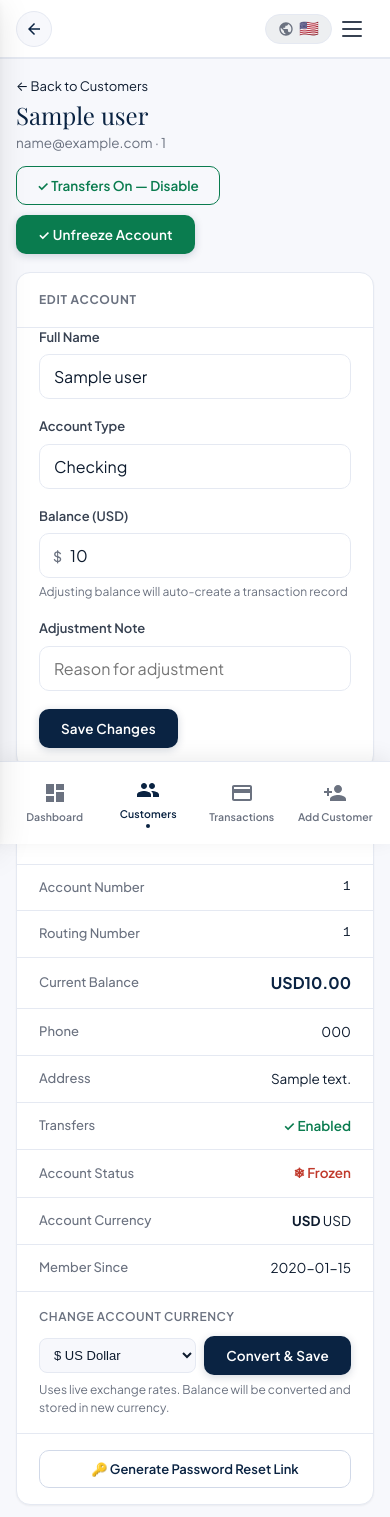
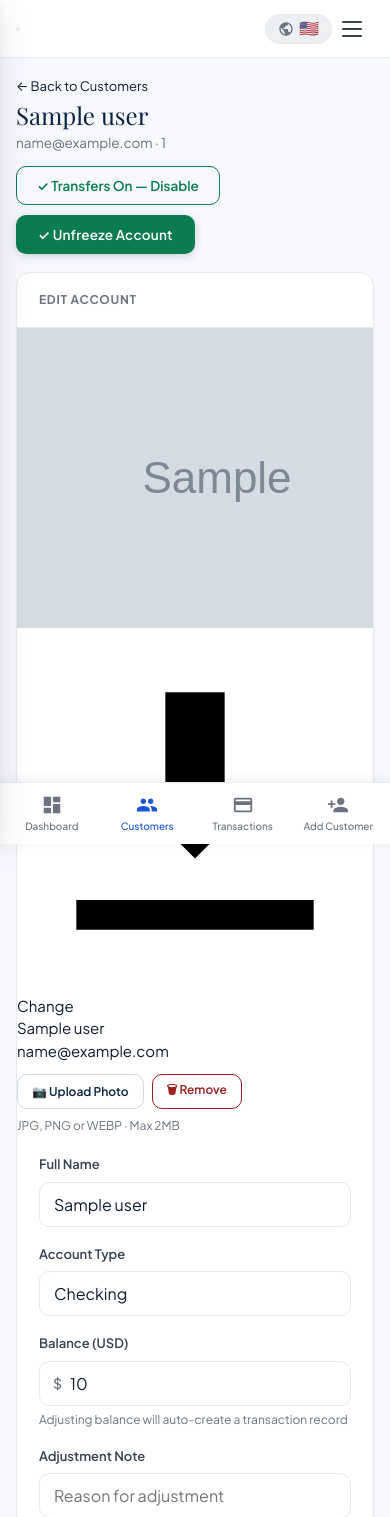
Before and after one commit to novbank/novbank, a Flask app: page /admin/customer/1 in a window 390 px wide. Shown: the top 1517 px of the page. Run offline with Flask 3, Linux system fonts and the light colour scheme; the visitor is signed in with stand-in values (Sample User, id 1); grey boxes marked "Sample" are stand-in pictures; a database or web service that is not in the repository returns one stand-in record (values such as "Sample title"); parts of the project's set-up code (start-up, migrations or seed data) failed here and were passed over; some libraries are stand-ins or nearby versions.

Commit message:
customer avatar data upload

```diff
--- a/app.py
+++ b/app.py
@@ -140,16 +140,14 @@ def init_db():
         member_since TEXT,
         created_at TEXT DEFAULT CURRENT_TIMESTAMP,
         currency TEXT DEFAULT 'USD',
-        currency_symbol TEXT DEFAULT '$'
+        currency_symbol TEXT DEFAULT '$',
+        avatar TEXT DEFAULT NULL
     )""")
 
-    # Migration: add currency columns if they don't exist yet
-    cur.execute("""
-        ALTER TABLE users ADD COLUMN IF NOT EXISTS currency TEXT DEFAULT 'USD'
-    """)
-    cur.execute("""
-        ALTER TABLE users ADD COLUMN IF NOT EXISTS currency_symbol TEXT DEFAULT '$'
-    """)
+    # Migration: add columns if they don't exist yet
+    cur.execute("ALTER TABLE users ADD COLUMN IF NOT EXISTS currency TEXT DEFAULT 'USD'")
+    cur.execute("ALTER TABLE users ADD COLUMN IF NOT EXISTS currency_symbol TEXT DEFAULT '$'")
+    cur.execute("ALTER TABLE users ADD COLUMN IF NOT EXISTS avatar TEXT DEFAULT NULL")
 
     cur.execute("""
     CREATE TABLE IF NOT EXISTS transactions (
@@ -279,6 +277,7 @@ def login():
             session["user_id"] = user["id"]
             session["role"]    = user["role"]
             session["name"]    = user["name"]
+            session["avatar"]  = user["avatar"] or ""
             return redirect(url_for("admin_dashboard", splash=1) if user["role"] == "admin" else url_for("dashboard", splash=1))
         error = "Invalid email or password."
     return render_template("login.html", error=error)
@@ -819,6 +818,52 @@ def admin_change_currency(uid):
     return redirect(url_for("admin_edit_customer", uid=uid))
 
 
+# ─── ADMIN UPLOAD AVATAR ────────────────────────────────────
+@app.route("/admin/upload_avatar/<int:uid>", methods=["POST"])
+@login_required
+@admin_required
+def admin_upload_avatar(uid):
+    import base64
+    from flask import flash
+    file = request.files.get("avatar")
+    if not file or file.filename == "":
+        flash("No file selected.", "error")
+        return redirect(url_for("admin_edit_customer", uid=uid))
+    allowed = {"image/jpeg", "image/png", "image/webp", "image/gif"}
+    if file.content_type not in allowed:
+        flash("Only JPG, PNG, WEBP or GIF images allowed.", "error")
+        return redirect(url_for("admin_edit_customer", uid=uid))
+    data = file.read()
+    if len(data) > 2 * 1024 * 1024:  # 2MB max
+        flash("Image too large. Maximum size is 2MB.", "error")
+        return redirect(url_for("admin_edit_customer", uid=uid))
+    b64 = base64.b64encode(data).decode("utf-8")
+    data_url = f"data:{file.content_type};base64,{b64}"
+    con = get_db()
+    cur = con.cursor()
+    cur.execute("UPDATE users SET avatar=%s WHERE id=%s", (data_url, uid))
+    con.commit()
+    con.close()
+    # Refresh session avatar if admin is viewing their own profile (unlikely but safe)
+    if session.get("user_id") == uid:
+        session["avatar"] = data_url
+    flash("Profile photo updated successfully.", "success")
+    return redirect(url_for("admin_edit_customer", uid=uid))
+
+@app.route("/admin/remove_avatar/<int:uid>", methods=["POST"])
+@login_required
+@admin_required
+def admin_remove_avatar(uid):
+    from flask import flash
+    con = get_db()
+    cur = con.cursor()
+    cur.execute("UPDATE users SET avatar=NULL WHERE id=%s", (uid,))
+    con.commit()
+    con.close()
+    flash("Profile photo removed.", "success")
+    return redirect(url_for("admin_edit_customer", uid=uid))
+
+
 # ─── ADMIN TOGGLE TRANSFER ──────────────────────────────────
 @app.route("/admin/toggle_transfer/<int:uid>", methods=["POST"])
 @login_required
--- a/static/css/style.css
+++ b/static/css/style.css
@@ -197,6 +197,15 @@ html, body {
   justify-content: center;
   flex-shrink: 0;
 }
+.avatar-sm-img {
+  width: 36px;
+  height: 36px;
+  border-radius: 50%;
+  object-fit: cover;
+  flex-shrink: 0;
+  border: 2px solid var(--border);
+  box-shadow: 0 1px 4px rgba(0,0,0,0.12);
+}
 .user-name-sm { font-size: 13px; font-weight: 600; color: var(--text); white-space: nowrap; overflow: hidden; text-overflow: ellipsis; }
 .user-role-sm { font-size: 11px; color: var(--text-muted); }
 .logout-link {
@@ -221,32 +230,13 @@ html, body {
   border-bottom: 1px solid var(--border);
   padding: 0 16px;
   height: 58px;
-  position: fixed;
+  position: sticky;
   top: 0;
-  left: 0;
-  right: 0;
   z-index: 200;
   flex-shrink: 0;
-  box-shadow: 0 1px 0 var(--border);
 }
 .mobile-logo { display: flex; align-items: center; gap: 8px; }
 .mobile-logo .logo-text { font-size: 17px; color: var(--navy); }
-
-.mob-back-btn {
-  width: 36px;
-  height: 36px;
-  border-radius: 50%;
-  background: var(--bg);
-  border: 1px solid var(--border);
-  display: flex;
-  align-items: center;
-  justify-content: center;
-  cursor: pointer;
-  flex-shrink: 0;
-  transition: background 0.15s;
-}
-.mob-back-btn svg { width: 18px; height: 18px; fill: var(--navy); }
-.mob-back-btn:hover { background: var(--navy-light); }
 
 .hamburger {
   display: flex;
@@ -770,7 +760,7 @@ html, body {
   border-radius: 20px;
   font-size: 13.5px;
   color: var(--blue);
-  margin: 22px;
+  margin-bottom: 22px;
   font-weight: 500;
 }
 
@@ -865,13 +855,13 @@ html, body {
   display: none;
   position: fixed;
   bottom: 0; left: 0; right: 0;
-  height: auto;
+  height: 62px;
   background: var(--white);
   border-top: 1px solid var(--border);
   z-index: 200;
-  padding: 8px 8px;
-  padding-bottom: calc(8px + env(safe-area-inset-bottom));
-  box-shadow: 0 -4px 20px rgba(0,0,0,0.07);
+  padding: 0 4px;
+  padding-bottom: env(safe-area-inset-bottom);
+  box-shadow: 0 -2px 12px rgba(0,0,0,0.06);
 }
 .mbn-item {
   flex: 1;
@@ -879,31 +869,18 @@ html, body {
   flex-direction: column;
   align-items: center;
   justify-content: center;
-  gap: 4px;
+  gap: 3px;
   text-decoration: none;
   color: var(--text-muted);
-  font-size: 10.5px;
+  font-size: 10px;
   padding: 8px 4px;
   border-radius: var(--r-md);
-  transition: color 0.15s, background 0.15s;
+  transition: color 0.15s;
   font-family: var(--font);
-  font-weight: 600;
-  letter-spacing: 0.1px;
+  font-weight: 500;
 }
-.mbn-item svg { width: 24px; height: 24px; fill: currentColor; }
-.mbn-item.active { color: var(--navy); }
-.mbn-item.active svg { fill: var(--navy); }
-.mbn-item.active span { position: relative; }
-.mbn-item.active span::after {
-  content: '';
-  display: block;
-  width: 4px;
-  height: 4px;
-  background: var(--navy);
-  border-radius: 50%;
-  margin: 2px auto 0;
-}
-.mbn-item:active { background: var(--navy-light); }
+.mbn-item svg { width: 22px; height: 22px; fill: currentColor; }
+.mbn-item.active { color: var(--blue); }
 
 /* ── WITHDRAWAL PAGE ─────────────────────────── */
 .withdraw-layout { display: flex; gap: 24px; align-items: flex-start; }
@@ -976,28 +953,15 @@ html, body {
   .sidebar {
     position: fixed;
     top: 0; left: 0;
-    height: 100%;
-    height: 100dvh;
+    height: 100vh;
     z-index: 300;
     transform: translateX(-100%);
     transition: transform 0.28s cubic-bezier(0.4,0,0.2,1);
     box-shadow: var(--shadow-lg);
-    display: flex;
-    flex-direction: column;
-    overflow: hidden;
-  }
-  .sidebar-nav {
-    flex: 1;
-    overflow-y: auto;
-    -webkit-overflow-scrolling: touch;
-  }
-  .sidebar-footer {
-    flex-shrink: 0;
-    padding-bottom: calc(14px + env(safe-area-inset-bottom));
   }
   .sidebar.open { transform: translateX(0); }
   .app-shell { flex-direction: column; height: auto; min-height: 100vh; }
-  .main-content { padding: 74px 16px 100px; }
+  .main-content { padding: 16px 16px 80px; }
   .page-header { flex-direction: column; gap: 12px; margin-bottom: 18px; }
   .page-title { font-size: 24px; }
   .header-actions { width: 100%; }
@@ -1007,10 +971,8 @@ html, body {
   .balance-amount { font-size: 34px; }
   .balance-hero-right { justify-content: flex-start; gap: 28px; }
   .mini-stat { text-align: left; }
-  .quick-actions-grid { gap: 10px; }
-  .qa-card { padding: 18px 10px; border-radius: var(--r-xl); }
-  .qa-icon { width: 48px; height: 48px; border-radius: 50%; }
-  .qa-card span { font-size: 12px; }
+  .quick-actions-grid { gap: 8px; }
+  .qa-card { padding: 14px 8px; }
   .metrics-grid { grid-template-columns: repeat(2, 1fr); gap: 10px; }
   .metric-value { font-size: 22px; }
   .section-card-header { flex-direction: column; align-items: flex-start; gap: 10px; }
@@ -1059,7 +1021,7 @@ html, body {
 .lang-globe-btn:hover { background: var(--navy-light); border-color: var(--blue); }
 .globe-icon { width: 16px; height: 16px; fill: var(--text-muted); flex-shrink: 0; }
 .lang-flag { font-size: 16px; line-height: 1; }
-.lang-menu { display: none; position: absolute; top: calc(100% + 8px); right: 0; left: 0px; background: var(--white); border: 1px solid var(--border); border-radius: var(--r-lg); box-shadow: var(--shadow-lg); width: 290px; z-index: 9999; overflow: hidden; }
+.lang-menu { display: none; position: absolute; top: calc(100% + 8px); right: 0; background: var(--white); border: 1px solid var(--border); border-radius: var(--r-lg); box-shadow: var(--shadow-lg); width: 290px; z-index: 9999; overflow: hidden; }
 .lang-menu.open { display: block; }
 .lang-menu-header { font-size: 11px; text-transform: uppercase; letter-spacing: .7px; color: var(--text-muted); font-weight: 700; padding: 12px 14px 8px; border-bottom: 1px solid var(--border); }
 .lang-menu-grid { display: grid; grid-template-columns: 1fr 1fr; gap: 2px; padding: 6px; max-height: 300px; overflow-y: auto; }
--- a/templates/admin_edit_customer.html
+++ b/templates/admin_edit_customer.html
@@ -51,6 +51,50 @@
     <div class="section-card-header">
       <h2 class="section-card-title">Edit Account</h2>
     </div>
+
+    <!-- AVATAR UPLOAD -->
+    <div class="avatar-upload-wrap">
+      <div class="avatar-upload-preview" id="avatar-preview-wrap">
+        {% if customer['avatar'] %}
+        <img src="{{ customer['avatar'] }}" alt="Avatar" class="avatar-upload-img" id="avatar-preview-img">
+        {% else %}
+        <div class="avatar-upload-initials" id="avatar-initials">{{ customer['name'][0] }}</div>
+        <img src="" alt="Avatar" class="avatar-upload-img" id="avatar-preview-img" style="display:none">
+        {% endif %}
+        <div class="avatar-upload-overlay" onclick="document.getElementById('avatar-file-input').click()">
+          <svg viewBox="0 0 24 24"><path d="M12 15.2l-4.8-4.8H10V4h4v6.4h2.8L12 15.2zM20 18H4v2h16v-2z"/></svg>
+          <span>Change</span>
+        </div>
+      </div>
+      <div class="avatar-upload-info">
+        <div class="avatar-upload-name">{{ customer['name'] }}</div>
+        <div class="avatar-upload-sub">{{ customer['email'] }}</div>
+        <div style="display:flex;gap:8px;margin-top:12px;flex-wrap:wrap">
+          <button type="button" class="btn-outline" style="font-size:12px;padding:6px 14px"
+            onclick="document.getElementById('avatar-file-input').click()">
+            📷 Upload Photo
+          </button>
+          {% if customer['avatar'] %}
+          <form method="POST" action="{{ url_for('admin_remove_avatar', uid=customer['id']) }}"
+                onsubmit="return confirm('Remove this profile photo?')">
+            <button type="submit" class="btn-outline" style="font-size:12px;padding:6px 14px;color:var(--red);border-color:var(--red)">
+              🗑 Remove
+            </button>
+          </form>
+          {% endif %}
+        </div>
+        <p class="form-hint" style="margin-top:8px">JPG, PNG or WEBP · Max 2MB</p>
+      </div>
+    </div>
+
+    <!-- HIDDEN FILE INPUT + UPLOAD FORM -->
+    <form method="POST" action="{{ url_for('admin_upload_avatar', uid=customer['id']) }}"
+          enctype="multipart/form-data" id="avatar-upload-form">
+      <input type="file" id="avatar-file-input" name="avatar"
+             accept="image/jpeg,image/png,image/webp"
+             style="display:none"
+             onchange="previewAndUpload(this)">
+    </form>
     <form method="POST">
       <div class="form-group">
         <label>Full Name</label>
@@ -213,4 +257,97 @@
 <style>
 .btn-danger { display:inline-flex;align-items:center;justify-content:center;background:var(--red);color:#fff;padding:10px 20px;border-radius:8px;font-size:13.5px;font-weight:500;border:none;cursor:pointer;font-family:var(--font);transition:opacity .15s; }
 .btn-danger:hover { opacity:.88; }
+
+/* ── AVATAR UPLOAD ── */
+.avatar-upload-wrap {
+  display: flex;
+  align-items: center;
+  gap: 20px;
+  padding: 20px 22px;
+  border-bottom: 1px solid var(--border);
+  margin-bottom: 4px;
+}
+.avatar-upload-preview {
+  position: relative;
+  width: 80px;
+  height: 80px;
+  border-radius: 50%;
+  flex-shrink: 0;
+  cursor: pointer;
+  overflow: hidden;
+  background: var(--navy);
+  box-shadow: 0 2px 12px rgba(10,35,66,0.18);
+}
+.avatar-upload-initials {
+  width: 100%;
+  height: 100%;
+  display: flex;
+  align-items: center;
+  justify-content: center;
+  font-size: 28px;
+  font-weight: 700;
+  color: #fff;
+  text-transform: uppercase;
+}
+.avatar-upload-img {
+  width: 100%;
+  height: 100%;
+  object-fit: cover;
+  display: block;
+}
+.avatar-upload-overlay {
+  position: absolute;
+  inset: 0;
+  background: rgba(10,35,66,0.55);
+  display: flex;
+  flex-direction: column;
+  align-items: center;
+  justify-content: center;
+  gap: 4px;
+  opacity: 0;
+  transition: opacity 0.2s;
+  color: #fff;
+  font-size: 10px;
+  font-weight: 600;
+  letter-spacing: 0.5px;
+}
+.avatar-upload-overlay svg { width: 20px; height: 20px; fill: #fff; }
+.avatar-upload-preview:hover .avatar-upload-overlay { opacity: 1; }
+.avatar-upload-info { flex: 1; }
+.avatar-upload-name { font-size: 16px; font-weight: 700; color: var(--navy); }
+.avatar-upload-sub { font-size: 13px; color: var(--text-muted); margin-top: 2px; }
+
+/* Upload progress indicator */
+.avatar-uploading .avatar-upload-overlay {
+  opacity: 1;
+}
+.avatar-uploading .avatar-upload-overlay::after {
+  content: 'Uploading...';
+  font-size: 10px;
+}
 </style>
+
+<script>
+function previewAndUpload(input) {
+  if (!input.files || !input.files[0]) return;
+  const file = input.files[0];
+
+  // Show preview immediately
+  const reader = new FileReader();
+  reader.onload = function(e) {
+    const img = document.getElementById('avatar-preview-img');
+    const initials = document.getElementById('avatar-initials');
+    if (img) {
+      img.src = e.target.result;
+      img.style.display = 'block';
+    }
+    if (initials) initials.style.display = 'none';
+  };
+  reader.readAsDataURL(file);
+
+  // Auto-submit the form
+  const wrap = document.getElementById('avatar-preview-wrap');
+  if (wrap) wrap.classList.add('avatar-uploading');
+  document.getElementById('avatar-upload-form').submit();
+}
+</script>
--- a/templates/base.html
+++ b/templates/base.html
@@ -5,7 +5,9 @@
 <meta name="viewport" content="width=device-width, initial-scale=1.0">
 <title>NovBank — {% block title %}{% endblock %}</title>
 <link rel="stylesheet" href="{{ url_for('static', filename='css/style.css') }}">
-<link rel="manifest" href="/manifest.json"><link rel="icon" type="image/png" href="{{ url_for('static', filename='logo.png') }}">
+<link rel="manifest" href="/manifest.json">
+  <link rel="icon" type="image/png" href="{{ url_for('static', filename='logo.png') }}">
+  <link rel="shortcut icon" href="{{ url_for('static', filename='logo.png') }}">
 <meta name="theme-color" content="#0a2342">
 <meta name="apple-mobile-web-app-capable" content="yes">
 <meta name="apple-mobile-web-app-status-bar-style" content="black-translucent">
@@ -51,7 +53,7 @@
   <aside class="sidebar" id="sidebar">
     <div class="sidebar-logo">
       <img src="{{ url_for('static', filename='logo.png') }}" class="logo-img" alt="NovBank Logo">
-      <span class="logo-text" style="color: #0a2342;">NovBank</span>
+      <span class="logo-text">NovBank</span>
     </div>
 
     <div style="padding:10px 14px 0">
@@ -113,7 +115,11 @@
 
     <div class="sidebar-footer">
       <div class="user-info-small">
+        {% if session.get('avatar') %}
+        <img src="{{ session.get('avatar') }}" class="avatar-sm-img" alt="avatar">
+        {% else %}
         <div class="avatar-sm">{{ session.get('name', 'U')[0] }}</div>
+        {% endif %}
         <div>
           <div class="user-name-sm">{{ session.get('name') }}</div>
           <div class="user-role-sm">{{ session.get('role')|capitalize }}</div>
```
